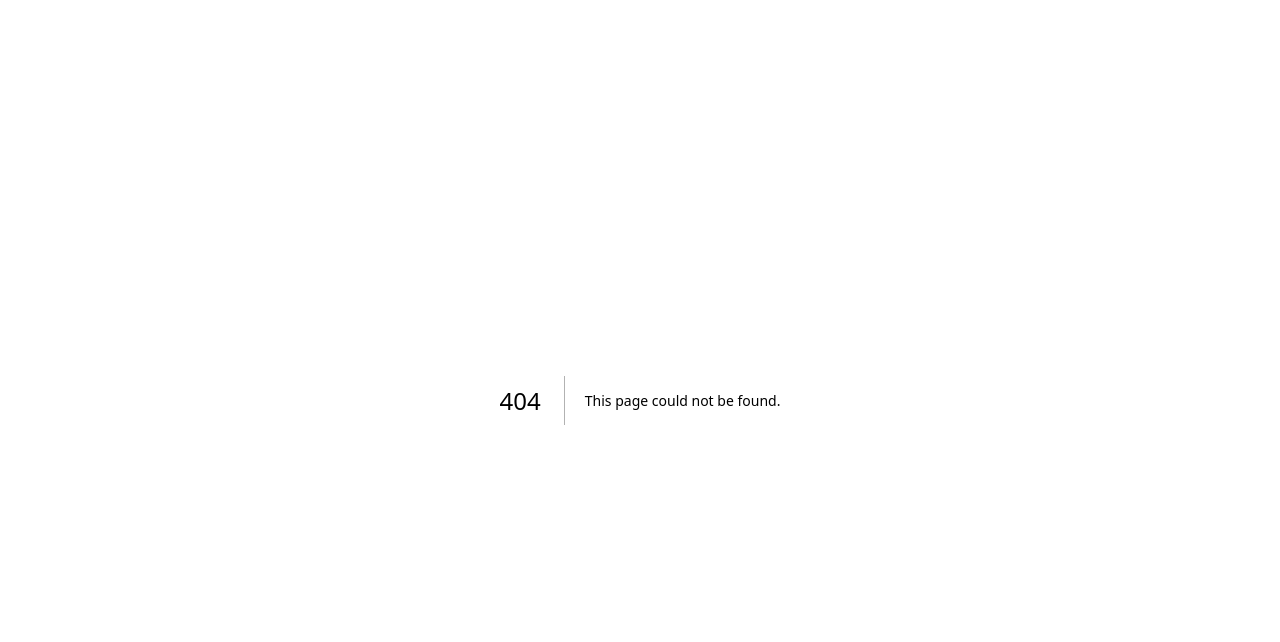
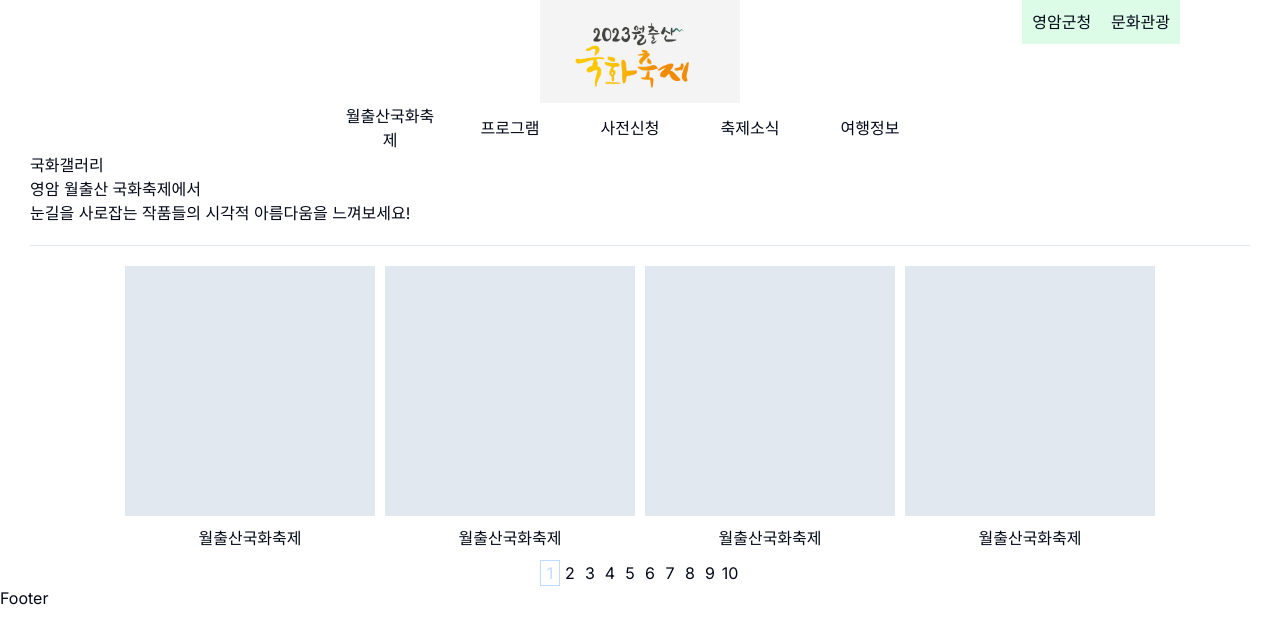
Before and after one commit to guesung/Yakukhwa, a Next.js app: page /chrysanthemum-festival/gallery/1 in a window 1280 px wide. Before the commit this address had no page. Shown: the top 642 px of the page. Built offline with nearby package versions, Linux system fonts and the light colour scheme.

Commit message:
feat : 갤러리 페이지

```diff
--- /dev/null
+++ b/src/app/(pc)/chrysanthemum-festival/gallery/[id]/layout.tsx
@@ -0,0 +1,5 @@
+import { PropsWithChildren } from "react";
+
+export default function layout({ children }: PropsWithChildren) {
+  return <div className="px-30">{children}</div>;
+}
--- /dev/null
+++ b/src/app/(pc)/chrysanthemum-festival/gallery/[id]/page.tsx
@@ -0,0 +1,29 @@
+import Spacing from "@/components/Spacing";
+import GallerySection from "../components/GallerySection";
+import { dummyData } from "@/constants";
+import PageList from "@/components/PageList";
+
+interface PageProps {
+  params: {
+    id: string;
+  };
+}
+const pageList = [1, 2, 3, 4, 5, 6, 7, 8, 9, 10];
+
+export default function page({ params: { id } }: PageProps) {
+  return (
+    <div>
+      <h1>국화갤러리</h1>
+      <h2>영암 월출산 국화축제에서</h2>
+      <h2>눈길을 사로잡는 작품들의 시각적 아름다움을 느껴보세요!</h2>
+
+      <Spacing size={20} />
+      <hr />
+      <Spacing size={20} />
+
+      <GallerySection galleryList={dummyData.GALLERYLIST} />
+
+      <PageList maxPage={10} currentPage={+id} />
+    </div>
+  );
+}
--- /dev/null
+++ b/src/app/(pc)/chrysanthemum-festival/gallery/components/GallerySection.tsx
@@ -0,0 +1,21 @@
+import { GalleryListType } from "@/constants";
+
+interface GallerySectionProps {
+  galleryList: GalleryListType[];
+}
+
+export default function GallerySection({ galleryList }: GallerySectionProps) {
+  return (
+    <section className="gap-x-10 gap-y-20 flex flex-wrap justify-center">
+      {galleryList.map((gallery) => (
+        <div key={gallery.id}>
+          <div
+            key={gallery.id}
+            className="bg-slate-200 before:block before:pb-[100%] w-250"
+          />
+          <p className="py-10 text-center">{gallery.title}</p>
+        </div>
+      ))}
+    </section>
+  );
+}
--- a/src/app/(pc)/chrysanthemum-festival/gallery/page.tsx
+++ /dev/null
@@ -1,3 +0,0 @@
-export default function page() {
-  return <div></div>;
-}
```
